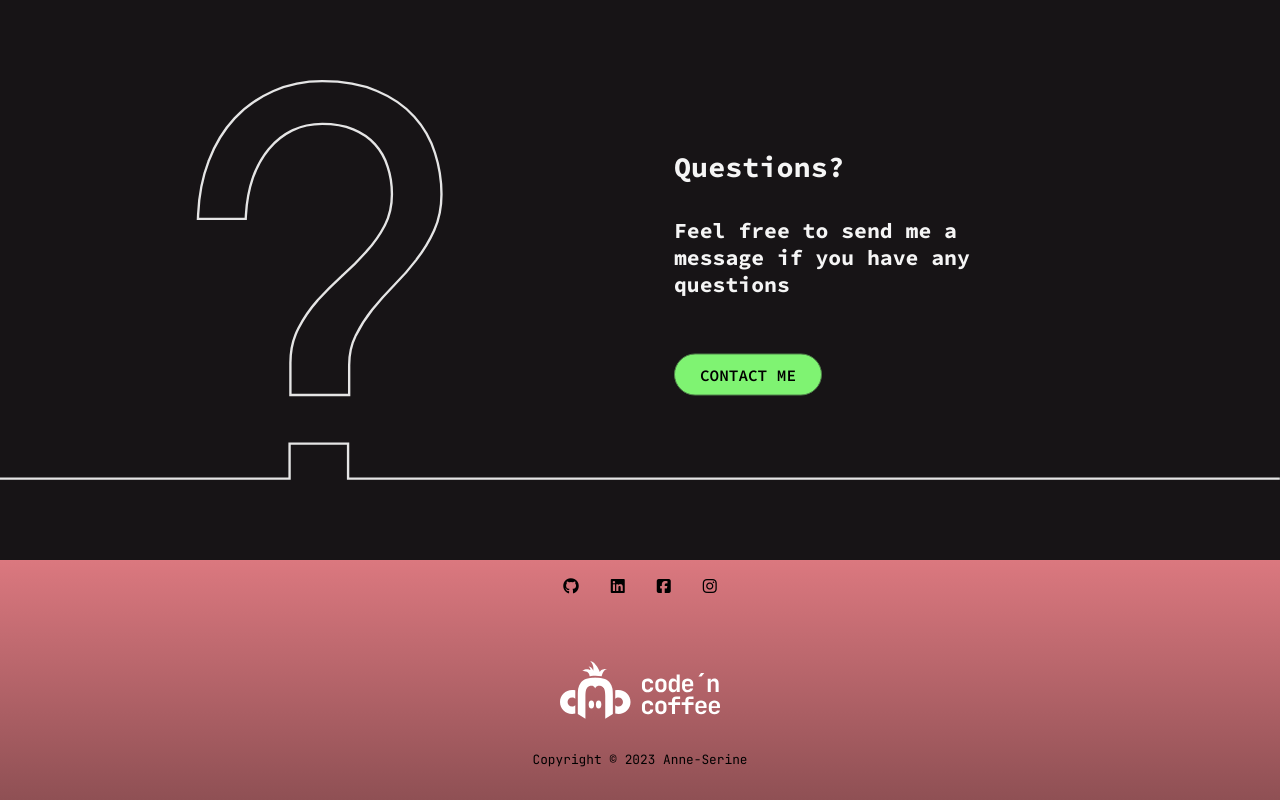
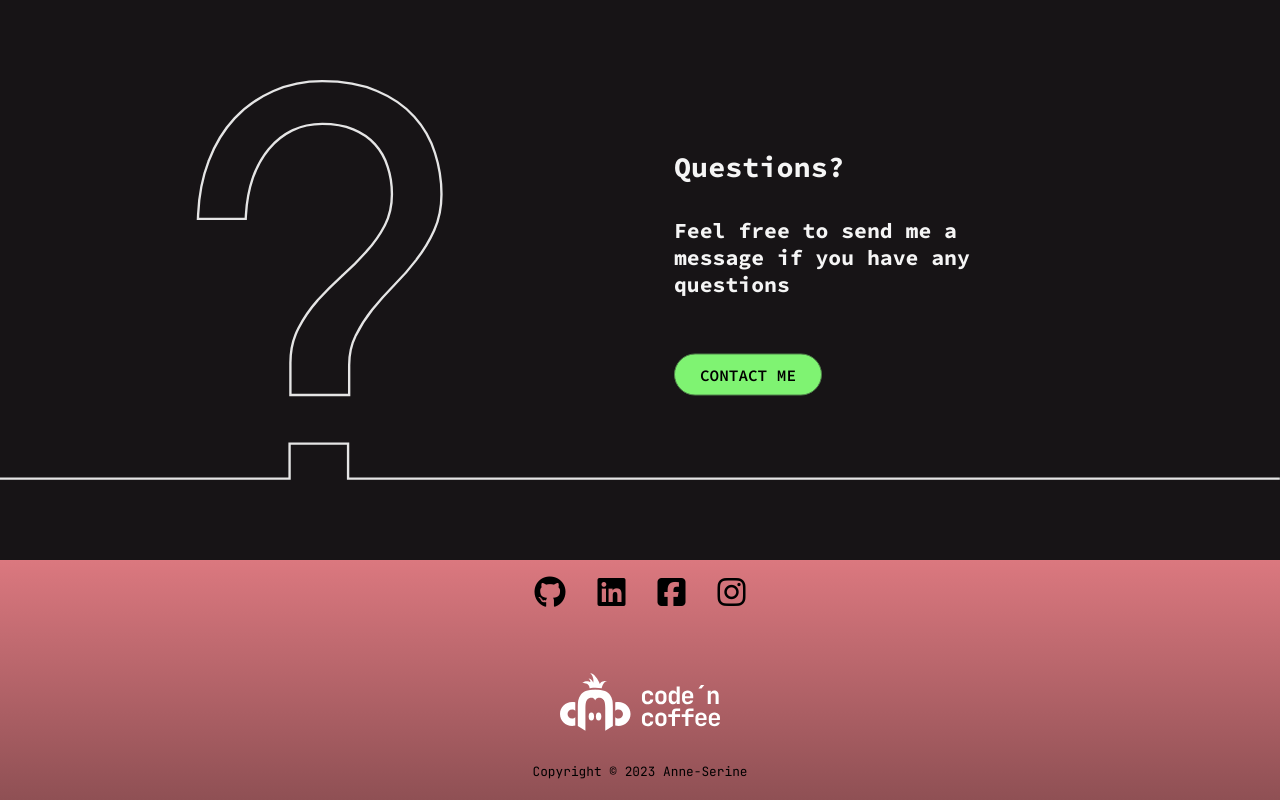
Before and after one commit to Noroff-FEU-Assignments/project-exam-1-Anne-Serine, a plain HTML site: page index.html in a window 1280 px wide. Shown: the part 1849-2649 px from the top of the page. Drawn offline with Linux system fonts and the light colour scheme; no server answers.

Commit message:
test sosial media link

```diff
--- a/css/footer.css
+++ b/css/footer.css
@@ -23,6 +23,10 @@ footer .content-container {
   margin-top: 2rem;
 }
 
+.footer-icon-container i {
+  font-size: 2rem;
+}
+
 .footer-icon-container {
   width: 100%;
   display: flex;
--- a/css/layout.css
+++ b/css/layout.css
@@ -258,7 +258,6 @@ nav a:hover::after {
 
 .about-attr {
   color: var(--pink);
-
 }
 
 .about-text p {
--- a/index.html
+++ b/index.html
@@ -125,9 +125,9 @@
     <div class="content-container">
       <div class="footer-icon-container">
         <a href="#" aria-label="a github icon"><i class="fa-brands fa-github"></i></a>
-        <a href="#" aria-label="a linkedin icon"><i class="fa-brands fa-linkedin"></i></a>
-        <a href="#" aria-label="a facebook icon"><i class="fa-brands fa-square-facebook"></i></a>
-        <a href="#" aria-label="an instagram icon"><i class="fa-brands fa-instagram"></i></a>
+        <a href="https://www.linkedin.com/in/anne-serine-johannessen-587b4024a/" aria-label="a linkedin icon"><i class="fa-brands fa-linkedin"></i></a>
+        <a href="https://www.facebook.com/as.fotografering/photos" aria-label="a facebook icon"><i class="fa-brands fa-square-facebook"></i></a>
+        <a href="https://www.instagram.com/_anneserine_/" aria-label="an instagram icon"><i class="fa-brands fa-instagram"></i></a>
       </div>
       <div class="flex just-center">
         <a href="/index.html" aria-label="code-n-coffee-logo">
```
